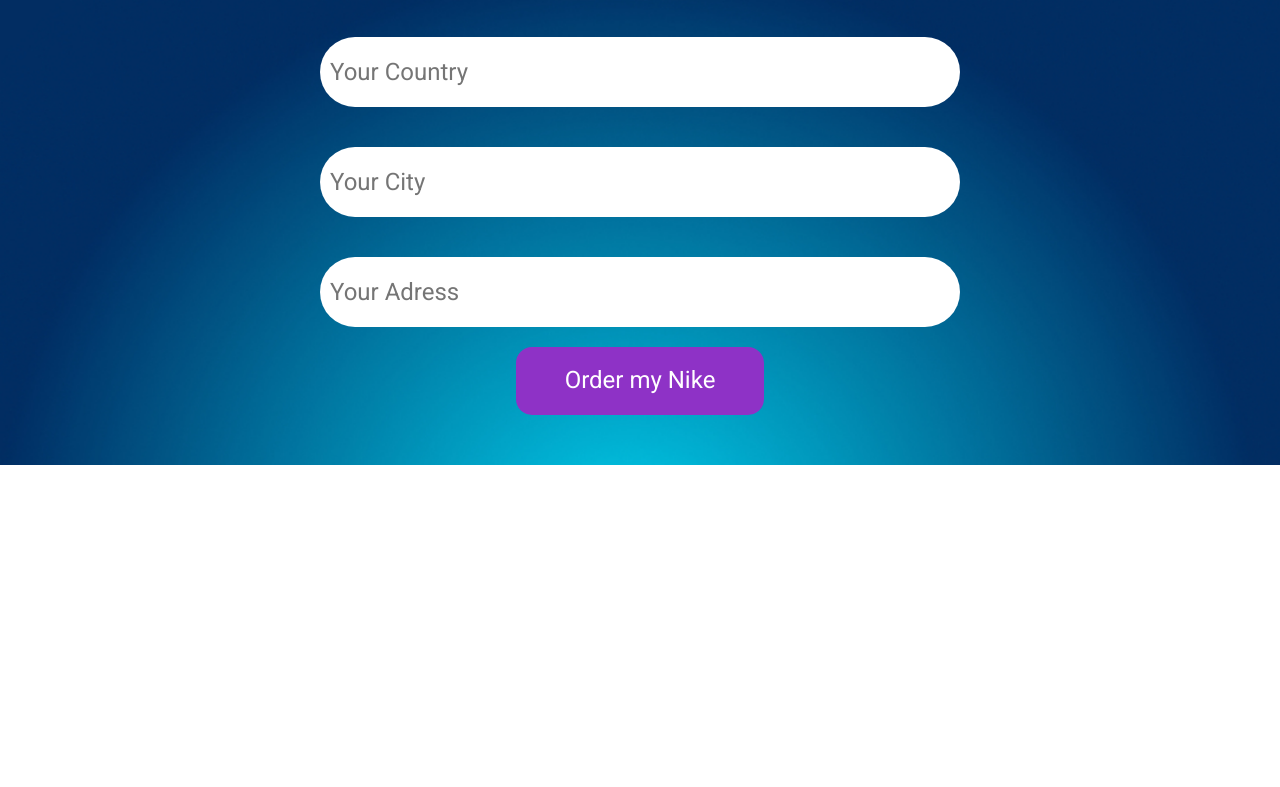
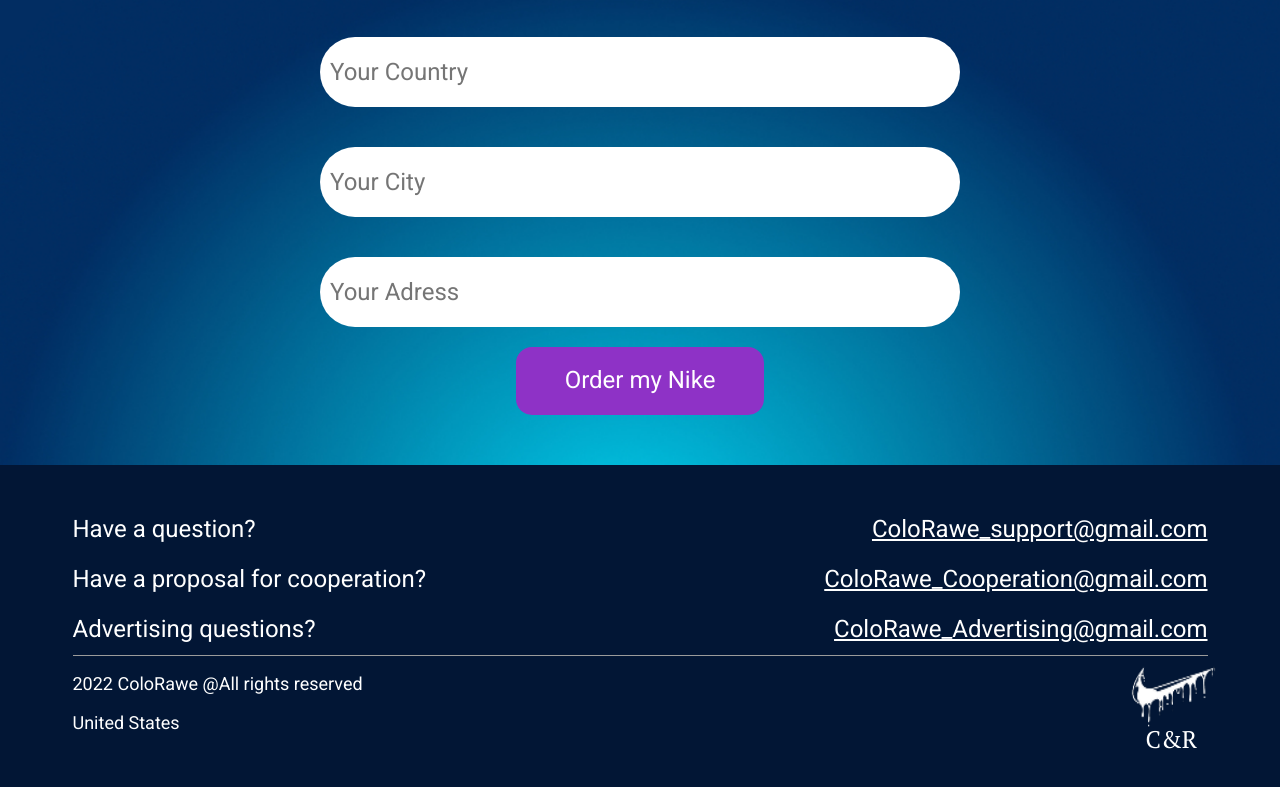
Before and after one commit to Dim-per/ColoRawe, a plain HTML site: page index.html in a window 1280 px wide. Shown: the part 2636-3423 px from the top of the page. Before the commit the page ends 3101 px from the top, so only its background shows below. Drawn offline with nearby package versions, Linux system fonts and the light colour scheme; a web font is replaced by a local one.

Commit message:
1231321313

```diff
--- a/index.html
+++ b/index.html
@@ -168,6 +168,36 @@ I use them actively, the paint is super.</p>
         </div>
       </section>
     </main>
-    <footer></footer>
+    <footer class="footer">
+  <div class="container">
+<div class="gmail">
+  <div class="div-gmail">
+    <p class="gmail-p">Have a question?</p>
+    <a href="" class="gmail-a">ColoRawe_support@gmail.com</a>
+  </div>
+  <div class="div-gmail">
+    <p class="gmail-p">Have a proposal for cooperation?</p>
+    <a href="" class="gmail-a">ColoRawe_Cooperation@gmail.com</a>
+  </div>
+  <div class="div-gmail">
+    <p class="gmail-p">Advertising questions?</p>
+    <a href="" class="gmail-a">ColoRawe_Advertising@gmail.com</a>
+  </div>
+</div>
+
+
+
+</div>
+<div class="footer-logo">
+<div class="footer-div">
+<p class="footer-p-logo">2022 ColoRawe @All rights reserved</p>
+<p class="footer-p-logo">United States</p>
+<div class="img-footer">
+<img src="./img/nike1.png" alt="logo" class="logo-footer">
+</div>
+</div>
+
+  </div>
+    </footer>
   </body>
 </html>
--- a/style.css
+++ b/style.css
@@ -9,6 +9,7 @@
   --color-8: #031737;
   --color-9: #275cc4;
   --color-0: #8d8d8d;
+  --color-10: #9B9B9B;
 }
 body {
   font-family: "Roboto", sans-serif;
@@ -128,7 +129,7 @@ ul {
   width: 254px;
   height: 67px;
   background-color: var(--color-5);
-  color: #ffffff;
+  color: var(--color-1);
   font-family: "Roboto", sans-serif;
   border-radius: 10px;
   font-size: 25px;
@@ -142,8 +143,8 @@ ul {
   display: flex;
   flex-direction: column;
   align-items: center;
-  border-right: 1px solid white;
-  border-left: 1px solid white;
+  border-right: 1px solid var(--color-1);
+  border-left: 1px solid  var(--color-1) ;
 }
 .color-div:nth-child(1) {
   border: none;
@@ -400,3 +401,59 @@ transform: translateY(-1%) translateX(0);
   font-size: 48px;
   font-family: "Playfair Display";
 }
+footer {
+  background-color: var(--color-7);
+height: 350px;
+}
+.gmail-a {
+  color: var(--color-1);
+ display: flex;
+ align-items: end;
+
+}
+.gmail {
+  color: var(--color-1);
+  font-size: 24px;
+margin-top: 40px;
+border-bottom: 1px solid var(--color-10);
+}
+.div-gmail {
+   display: flex;
+   align-items: center;
+   justify-content: space-between;
+
+   width: 1135px;
+ height: 50px;
+}
+.footer-p-logo {
+  color: var(--color-1);
+margin-bottom: 0px;
+
+}
+.footer-div {
+  display: flex;
+  flex-direction: column;
+ margin: 0 auto;
+
+  width: 1135px;
+font-size: 18px;
+
+}
+.logo-footer {
+ width: 108px;
+ height: 81px;
+}
+.img-footer {
+  position: absolute;
+ margin-left: 1047px;
+
+}
+.img-footer::before {
+content: "С&R";
+color: var(--color-1);
+font-size: 24px;
+position: absolute;
+font-family: "PT Serif";
+margin-left: 26px;
+margin-top: 70px;
+}
```
